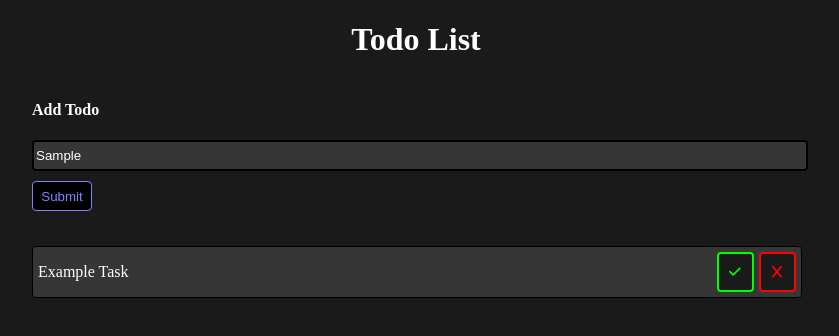
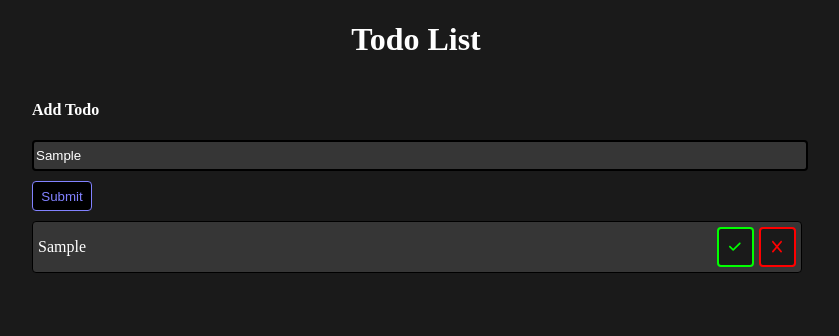
Before and after one commit to gavtay/todo-react, a React (Vite) app: page / in a window 1280 px wide. Both pictures are taken after typing "Sample" into the empty fields and a click on the button "Submit". Shown: the top 336 px of the page, without its empty margins (224-1063 px from the left). Built offline with nearby package versions, Linux system fonts and the light colour scheme.

Commit message:
Added the ability to complete and uncomplete todo tasks. Need to replace the complete variable with state so each component can have it's own complete status.

```diff
--- a/src/App.jsx
+++ b/src/App.jsx
@@ -1,22 +1,81 @@
+import { FontAwesomeIcon } from '@fortawesome/react-fontawesome'
+import { faCheck, faArrowRotateLeft } from '@fortawesome/free-solid-svg-icons'
+import { faX } from '@fortawesome/free-solid-svg-icons'
+import { useState } from 'react'
+import './task.css'
+import './create.css'
+import './task.css'
 import './App.css'
-import Createtodo from './create.jsx'
-import Showtodo from './show.jsx'
 
-// export let taskArray = {
-//   1: 'this is',
-//   2: 'an array'
-// };
+const checkBtn = <FontAwesomeIcon id="check" icon={faCheck} style={{color: "#00ff00", pointerEvents: 'none'}} />
+const xBtn = <FontAwesomeIcon id="x" icon={faX} style={{color: "#ff0000", pointerEvents: 'none'}} />
+let completeBool = false;
+
+
 
 export default function App() {
+
+  // Creates new todo task
+  function createTodo(_event) {
+    setToDoList([...toDoList, text]);
+  }
+
+  // saves text in input, stores the value in text state
+  function handleChange(event) {
+    setText(event.target.value);
+  }
+
+  // completes task and checkmarks the task for visible completion
+  function completeTask(event) {
+    let btnElement = event.target.parentElement;
+    let pElement = btnElement.firstElementChild;
+    let textContent = pElement.innerHTML;
+
+    let compIndex = toDoList.indexOf(textContent);
+    let newList = toDoList.slice();
+
+    // setCompleted(isComplete => !isComplete);
+    completeBool = !completeBool;
+
+    if (completeBool) {
+    // if (completed) {
+      newList[compIndex] = '\u2713 --- ' + textContent + ' --- \u2713';
+      setToDoList(newList);
+      return;
+    }
+    else {
+      let newEle = newList[compIndex];
+      newEle = newEle.slice(6, -6);
+      newList[compIndex] = newEle;
+      setToDoList(newList);
+      return;
+    }
+  }
+
+  const [text, setText] = useState('');
+  const [toDoList, setToDoList] = useState([]);
+  // const [completed, setCompleted] = useState(false);
+
   return (
     <>
       <div className="container">
         <h1>Todo List</h1>
         <div className="main">
-          <Createtodo />
-          <Showtodo />
+          <h4 className="header">Add Todo</h4>
+          <input className="input" type="text" id="newInput" placeholder="Add New Todo" value={text} onChange={handleChange}/>
+          <button className="btn" onClick={createTodo}>Submit</button>
+          {
+            toDoList.map((inp)=> { // first argument is value, second argument is index, third arg is entire array
+              return (
+                <div className="task-container">
+                  <p className="text" id="text-content">{inp}</p>
+                  <button className="check-btn" id="first" onClick={completeTask}>{checkBtn}</button>
+                  <button className="del-btn" id="second" onClick={()=>console.log('deleted task')}>{xBtn}</button>
+                </div>
+              )})
+          }
         </div>
       </div>
     </>
-  )
+  );
 }
--- a/src/create.jsx
+++ b/src/create.jsx
@@ -1,30 +1,30 @@
-// import Task from './task.jsx'
-import './create.css'
-import Show from './show.jsx'
+// // import Task from './task.jsx'
+// import './create.css'
+// import Show from './show.jsx'
 
-// console.log(taskArray[1]);
-// let inputStr = '';
+// // console.log(taskArray[1]);
+// // let inputStr = '';
 
-// function newTodo() {
-//     const inp = document.getElementById('newInput');
-//     let inpVal = inp.value;
-//     if (inpVal !== '') {
-//         inputStr = inpVal;
-//     }
-//     // <Showtodo inputStr />
+// // function newTodo() {
+// //     const inp = document.getElementById('newInput');
+// //     let inpVal = inp.value;
+// //     if (inpVal !== '') {
+// //         inputStr = inpVal;
+// //     }
+// //     // <Showtodo inputStr />
 
+// // }
+
+// export default function Createtodo() {
+//     return (
+//         <>
+//             <h4 className="header">Add Todo</h4>
+//             <input className="input" type="text" id="newInput" placeholder="Add New Todo"/>
+//             <button className="btn" onClick={console.log('Created todo')}>Submit</button>
+//         </>
+//     )
 // }
 
-export default function Createtodo() {
-    return (
-        <>
-            <h4 className="header">Add Todo</h4>
-            <input className="input" type="text" id="newInput" placeholder="Add New Todo"/>
-            <button className="btn" onClick={ console.log('Created todo') }>Submit</button>
-        </>
-    )
-}
-
-/* combine create and show jsx, create the array and state inside of createtodo component,
-then render the showtodo component, passing the array and state, then map through the array to
-create the tasks. Later slice the array when needing to delete tasks from the array using key */
+// /* combine create and show jsx, create the array and state inside of createtodo component,
+// then render the showtodo component, passing the array and state, then map through the array to
+// create the tasks. Later slice the array when needing to delete tasks from the array using key */
--- a/src/show.jsx
+++ b/src/show.jsx
@@ -1,9 +1,9 @@
-import Task from './task.jsx'
+// import Task from './task.jsx'
 
-export default function Showtodo() {
-    return (
-        <div className="show-container" style={{marginTop: 25}}>
-            <Task />
-        </div>
-    )
-}
+// export default function Showtodo() {
+//     return (
+//         <div className="show-container" style={{marginTop: 25}}>
+//             <Task />
+//         </div>
+//     )
+// }
--- a/src/task.css
+++ b/src/task.css
@@ -24,6 +24,9 @@
     border-radius: 4px;
     cursor: pointer;
 }
+checkBtn {
+    height: 30px;
+}
 .del-btn {
     height: 40px;
     width: 40px;
--- a/src/task.jsx
+++ b/src/task.jsx
@@ -1,29 +1,29 @@
-import { FontAwesomeIcon } from '@fortawesome/react-fontawesome'
-import { faCheck } from '@fortawesome/free-solid-svg-icons'
-import { faX } from '@fortawesome/free-solid-svg-icons'
-import './task.css'
+// import { FontAwesomeIcon } from '@fortawesome/react-fontawesome'
+// import { faCheck } from '@fortawesome/free-solid-svg-icons'
+// import { faX } from '@fortawesome/free-solid-svg-icons'
+// import './task.css'
 
-const checkBtn = <FontAwesomeIcon icon={faCheck} style={{color: "#00ff00"}} />
-const xBtn = <FontAwesomeIcon icon={faX} style={{color: "#ff0000",}} />
+// const checkBtn = <FontAwesomeIcon icon={faCheck} style={{color: "#00ff00"}} />
+// const xBtn = <FontAwesomeIcon icon={faX} style={{color: "#ff0000",}} />
 
-// Strike threw text or change the color to something different, also change check to undo
-function completeTask() {
-    alert('Task Completed');
-}
+// // Strike threw text or change the color to something different, also change check to undo
+// function completeTask() {
+//     alert('Task Completed');
+// }
 
-// Remove the selected task from the show list
-function deleteTask() {
-    alert('Task Deleted');
-}
+// // Remove the selected task from the show list
+// function deleteTask() {
+//     alert('Task Deleted');
+// }
 
-export default function Task() {
-    return (
-        <>
-            <div className="task-container">
-                <p className="text">Example Task</p>
-                <button className="check-btn" onClick={completeTask}>{checkBtn}</button>
-                <button className="del-btn" onClick={deleteTask}>{xBtn}</button>
-            </div>
-        </>
-    )
-}
+// export default function Task() {
+//     return (
+//         <>
+//             <div className="task-container">
+//                 <p className="text">Example Task</p>
+//                 <button className="check-btn" onClick={completeTask}>{checkBtn}</button>
+//                 <button className="del-btn" onClick={deleteTask}>{xBtn}</button>
+//             </div>
+//         </>
+//     )
+// }
```
Also changed, not shown: src/create.css (line endings or trailing spaces).
